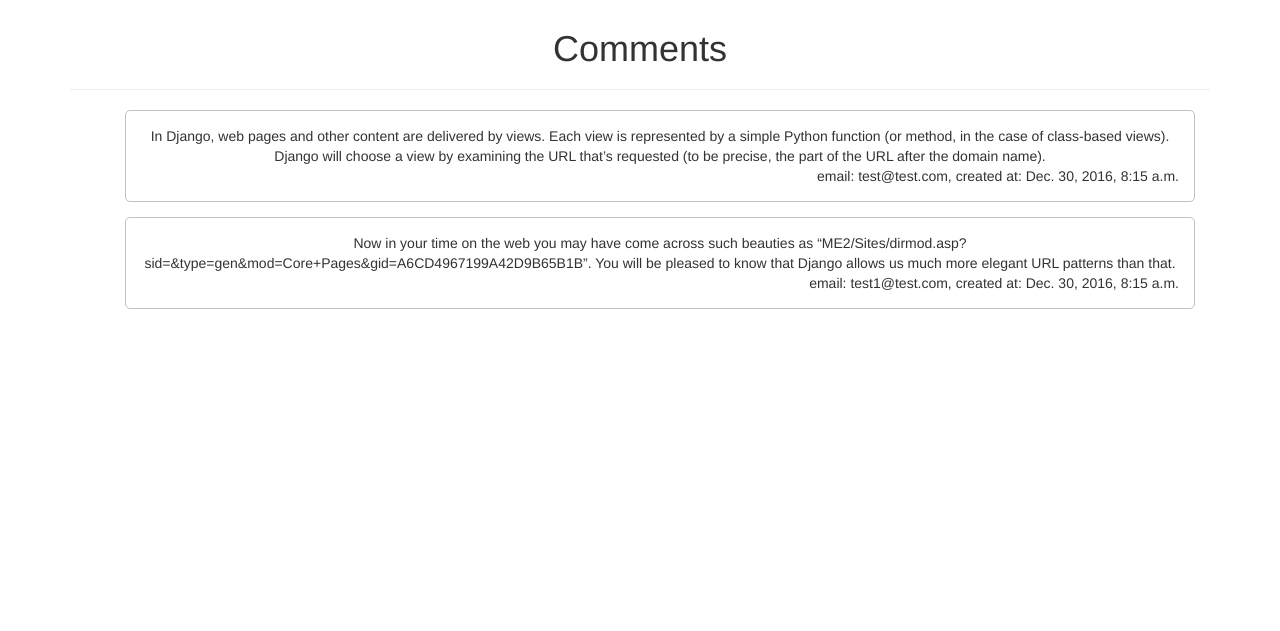
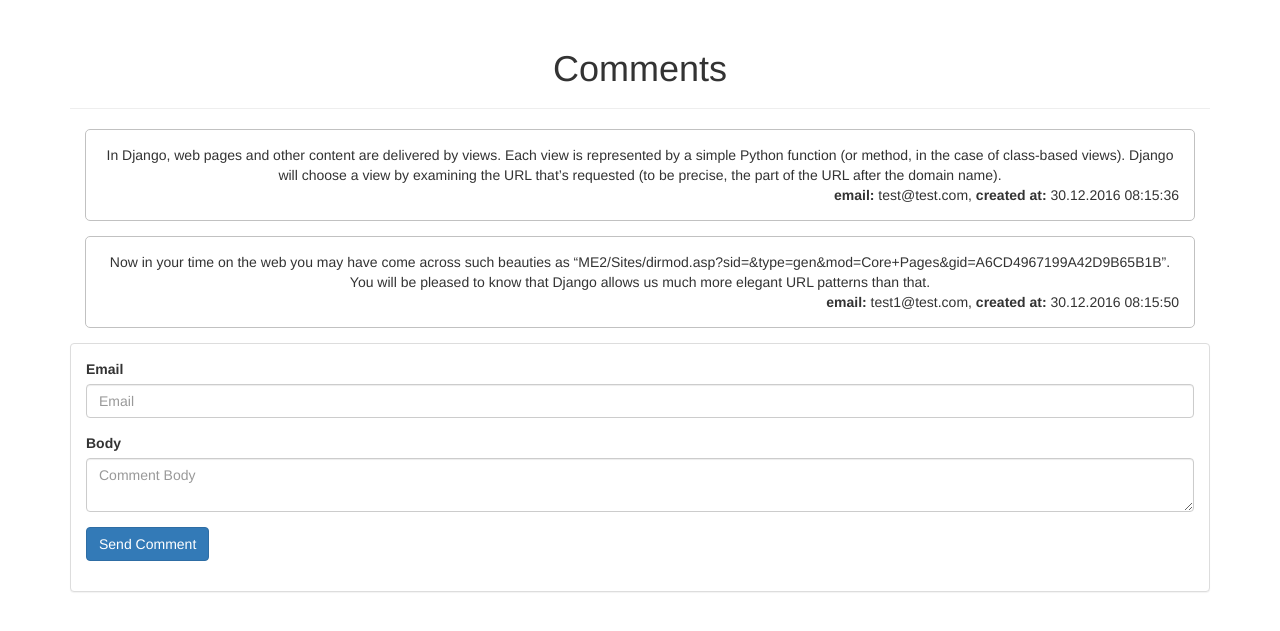
Before and after one commit to AdaevK/pywork, a Django app: page / in a window 1280 px wide. Shown: the part 51-682 px from the top of the page. Run offline with Django 3.2, Linux system fonts and the light colour scheme; data comes from the database, SQL or seed files in the repository; both versions use the stored data as it was after the commit; some libraries are stand-ins or nearby versions.

Commit message:
added comment creation action and added ajax comment form

```diff
--- a/comments/static/css/style.css
+++ b/comments/static/css/style.css
@@ -4,6 +4,7 @@
 
 #comments-page ul {
     list-style: none;
+    padding: 0;
 }
 
 #comments-page ul li {
@@ -12,3 +13,7 @@
     border: 1px solid #c1c1c1;
     border-radius: 5px;
 }
+
+form div.help-error {
+    color: red;
+}
--- /dev/null
+++ b/comments/static/js/application.js
@@ -0,0 +1,43 @@
+$.fn.initCommentPage = function() {
+    var $this = this;
+
+    $this.$form = $('#new-comment');
+
+    $this.$form.on('submit', function(e) {
+        event.preventDefault();
+
+        $('form .help-error').each(function(){
+            this.remove();
+        })
+
+        $.ajax({
+            url: '/comments',
+            data: $($this.$form).serialize(),
+            type: "POST",
+            dataType: 'json',
+            success: function(data) {
+                $this.$form.find('input[name="email"], textarea[name="body"]').each(function(){
+                    $(this).val('');
+                })
+
+                var li = $("<li></li>").html("<div class='text-center'>" + data.body + "</div><div class='text-right'><b>email:</b> " + data.email + ", <b>created at:</b> " + data.created_at + "</div>");
+                if($('#comments-list li').length > 0) {
+                    $('#comments-list li:last-child').after(li);
+                }else{
+                    $('#comments-list').append(li);
+                }
+
+                $('html, body').animate({scrollTop: $this.$form.offset().top}, 'slow');
+            },
+            error: function(data) {
+                $.each(data.responseJSON, function(key, value) {
+                    $this.$form.find("#" + key).after("<div class='help-error'>" + value.join(' ') + "</div>");
+                });
+            }
+        })
+    });
+}
+
+$(document).ready(function(){
+    $('#comments-page').initCommentPage();
+})
--- a/comments/templates/comments.html
+++ b/comments/templates/comments.html
@@ -8,6 +8,7 @@
     <link rel="stylesheet" href="{% static "css/bootstrap.min.css" %}" />
     <link rel="stylesheet" href="{% static "css/style.css" %}" />
     <script type="text/javascript" src="{% static "js/jquery.min.js" %}" ></script>
+    <script type="text/javascript" src="{% static "js/application.js" %}" ></script>
     <title>Test Work Comments</title>
 </head>
 <body>
--- a/comments/templates/comments/index.html
+++ b/comments/templates/comments/index.html
@@ -4,29 +4,40 @@
 <div id="comments-page" >
     <div class="row">
         <div class="col-md-12">
-            <div class='text-center'>
+            <div class='page-header text-center'>
                 <h1> Comments </h1>
             </div>
-            <hr/>
-            {% if comments %}
-              <ul>
+              <ul id="comments-list">
                   {% for comment in comments %}
                     <li>
-                        <div class='body text-center'>
+                        <div class='text-center'>
                             {{ comment.body }}
                         </div>
                         <div class='text-right'>
-                            <span class='email'>
-                                email: {{ comment.email }},
-                            </span>
-                            <span class='created_at'>
-                                created at: {{ comment.created_at }}
-                            </span>
+                            <b>email:</b> {{ comment.email }},
+                            <b>created at:</b> {{ comment.created_at|date:"d.m.Y H:i:s" }}
                         </div>
                     </li>
                   {% endfor %}
               </ul>
-            {% endif %}
+            <div class="panel panel-default">
+                <div class="panel-body">
+                    <form id="new-comment">
+                        {% csrf_token %}
+                        <div class="form-group">
+                            <label for="comment_email">Email</label>
+                            <input type="email" class="form-control" id="email" name="email" placeholder="Email">
+                        </div>
+                        <div class="form-group">
+                            <label for="comment_body">Body</label>
+                            <textarea class="form-control" rows="2" id="body" name="body" placeholder="Comment Body"></textarea>
+                        </div>
+                        <div class="form-group">
+                            <button type="submit" class="btn btn-primary">Send Comment</button>
+                        </div>
+                    </form>
+                </div>
+            </div>
         </div>
     </div>
 </div>
--- a/comments/urls.py
+++ b/comments/urls.py
@@ -4,4 +4,5 @@ from . import views
 
 urlpatterns = [
     url(r'^$', views.index, name='index'),
+    url(r'^comments$', views.post, name='post'),
 ]
--- a/comments/views.py
+++ b/comments/views.py
@@ -1,9 +1,23 @@
+from IPython import embed
+
 from django.shortcuts import render
+from django.http import JsonResponse
 
 from .models import Comment
+from .forms import CommentForm
 # Create your views here.
 
 def index(request):
     comments = Comment.objects.order_by('created_at')
     context = {'comments': comments}
     return render(request, 'comments/index.html', context)
+
+def post(request):
+    if request.method == "POST":
+        form = CommentForm(request.POST)
+        if form.is_valid():
+            comment = form.save(commit=False)
+            comment.save()
+            return JsonResponse({'email': comment.email, 'body': comment.body, 'created_at': comment.created_at.strftime("%d.%m.%Y %H:%M:%S")})
+        else:
+            return JsonResponse(form.errors, status=422)
```
Also changed, not shown: comments/forms.py (added, +12 -0 lines), db.sqlite3.
